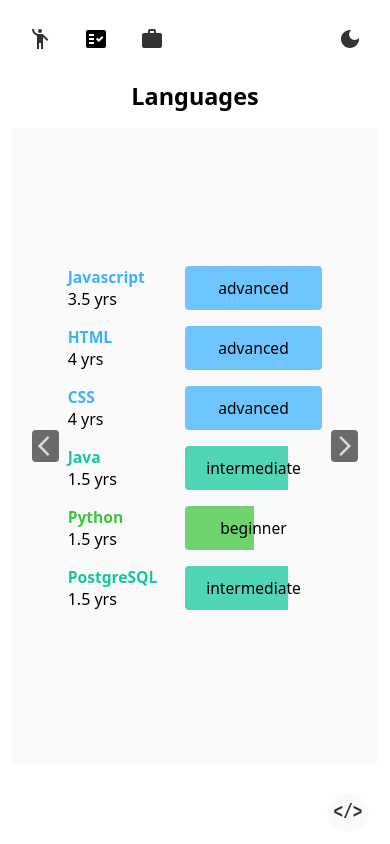
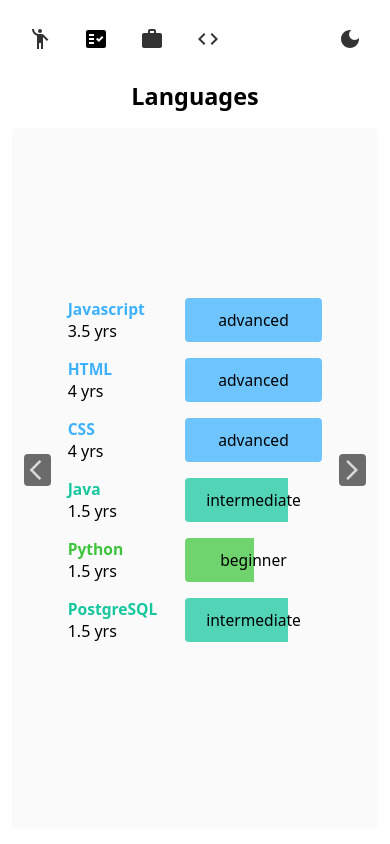
Before and after one commit to mehranathon/portfolio-1-24, a Next.js app: page /profile/skills in a window 390 px wide. Built offline with nearby package versions, Linux system fonts and the light colour scheme.

Commit message:
iOS (#17)
modified css and layout to accomodate iOS on mobile

```diff
--- a/src/app/Footer/Footer.module.css
+++ b/src/app/Footer/Footer.module.css
@@ -9,7 +9,8 @@
     position: fixed;
     bottom: 0;
     width: 100%;
-    background: rgb(var(--background-rgb));
+    height:4rem;
+    background-color:rgba(var(--background-rgb),1);
 }
 
 .button{
--- a/src/app/TopNav/TopNav.jsx
+++ b/src/app/TopNav/TopNav.jsx
@@ -7,6 +7,7 @@ import styles from './TopNav.module.css'
 import EmojiPeopleIcon from '@mui/icons-material/EmojiPeople';
 import WorkIcon from '@mui/icons-material/Work';
 import FactCheckIcon from '@mui/icons-material/FactCheck';
+import CodeIcon from '@mui/icons-material/Code';
 import DarkModeIcon from '@mui/icons-material/DarkMode';
 import LightModeIcon from '@mui/icons-material/LightMode';
 // import { TestButton } from "../TestButton/TestButton";
@@ -28,7 +29,10 @@ export const TopNav=()=>{
         router.push(path)
     }
 
+    const viewSource=()=>window.open('https://github.com/mehranathon/portfolio-1-24', '_blank').focus();
+
     useEffect(()=>{
+
         const docStyle=document.documentElement.style
         docStyle.setProperty("--color-transition", ".25s")
         const userPref=localStorage.getItem("mode")
@@ -58,7 +62,7 @@ export const TopNav=()=>{
                 <TtButton
                     className={`${styles.button} ${currentPage.endsWith("aboutme")?styles.onpage:""}`}
                     onClick={()=>navTo("/profile/aboutme")}
-                    icon=<EmojiPeopleIcon />
+                    icon=<EmojiPeopleIcon/>
                     tooltip="About Me"
                     style={{animationDelay:logGrowth[1]+delay+"s"}}
 
@@ -67,7 +71,7 @@ export const TopNav=()=>{
                     className={`${styles.button} ${currentPage.endsWith("skills")?styles.onpage:""}`}
                     onClick={()=>navTo("/profile/skills")}
                     // onClick={()=>setCurrentPage("skills")}
-                    icon=<FactCheckIcon />
+                    icon=<FactCheckIcon/>
                     tooltip="Skills"
                     style={{animationDelay:logGrowth[2]+delay+"s"}}
 
@@ -75,9 +79,15 @@ export const TopNav=()=>{
                 <TtButton
                     className={`${styles.button} ${currentPage.endsWith("workhistory")?styles.onpage:""}`}
                     onClick={()=>navTo("/profile/workhistory")}
-                    icon=<WorkIcon />
+                    icon=<WorkIcon/>
                     tooltip="Work History"
                     style={{animationDelay:logGrowth[3]+delay+"s"}}
+                />
+                <TtButton
+                    className={styles.button}
+                    onClick={viewSource}
+                    icon=<CodeIcon/>
+                    tooltip="View the Source Code on Github"
                 />
             </div>
             <TtButton
--- a/src/app/TopNav/TopNav.module.css
+++ b/src/app/TopNav/TopNav.module.css
@@ -6,19 +6,13 @@
     left:min(3vw,1rem);
     right:min(3vw,1rem);
     justify-content: space-between;
-    background-color: rgb(var(--background-rgb));
-    /* padding:.5rem; */
+    background-color: rgba(var(--background-rgb),1);
     height:4rem;
     opacity:0;
-    /* transform: translateY(-120%); */
-    /* animation: .25s 1s slide-down ease-in forwards; */
     animation: .25s .5s fadein ease-in forwards;
-    /* margin: min(3vw,1rem);
-    margin-top: 0.5rem; */
     margin-bottom: 0;
     flex:0;
-    z-index:3;
-    /* transition:5s background-color!important; */
+    z-index:99;
 }
 .container::before{
     position:absolute;
@@ -26,7 +20,7 @@
     height:100%;
     width:100%;
     top:-100%;
-    background-color: rgb(var(--background-rgb));
+    background-color: rgba(var(--background-rgb),1);
     z-index:-1;
     transition:.25s background-color!important;
 }
@@ -54,7 +48,7 @@
 .button svg{
     opacity:0;
     animation: .25s .01s fadeup forwards;
-    transition: fill .25s;
+    /* transition: fill .25s 0s !important; */
 }
 
 
@@ -62,7 +56,7 @@
     fill:rgba(var(--primary-color),1) !important;
 }
 .button.onpage{
-    color:rgb(var(--primary-color)) !important;
+    color:rgba(var(--primary-color),1) !important;
 }
 
 @media (pointer: fine) {
--- a/src/app/globals.css
+++ b/src/app/globals.css
@@ -91,15 +91,17 @@ html{
 html,
 body {
   max-width: 100vw;
-  overflow-x: hidden;
-  max-height:100vh;
+  /* max-height:100vh; */
+
 }
 
 body {
-  color: rgb(var(--foreground-rgb));
-  background-color: rgb(var(--background-rgb));
-  background: rgb(var(--background-rgb));
-  height:100vh;
+  display:flex;
+  color: rgba(var(--foreground-rgb),1);
+  background-color: rgba(var(--background-rgb),1);
+  height:100%;
+  overflow-y:auto;
+  overflow-x:hidden;
   font-family: system-ui, -apple-system, BlinkMacSystemFont, 'Segoe UI', Roboto, Oxygen, Ubuntu, Cantarell, 'Open Sans', 'Helvetica Neue', sans-serif !important;
 }
 
@@ -123,29 +125,22 @@ h3{
   /* transition:var(--color-transition) background-color, var(--color-transition) color ; */
 }
 .main{
+  display:flex;
+  flex-direction: column;
+  position: relative;
+  width:100%;
+  overflow: visible;
+}
+
+.main>section{
+  flex:1;
   position:relative;
-  height: 100%;
-  display: flex;
-  flex-direction: column;
-  padding: 0.5 min(3vw,1rem);
+  padding-top:5rem;
+  padding-bottom:1rem;
+  width: 100%;
+  overflow: visible;
 }
-.top-container{
-  display: flex;
-  height: 100%;
-  width: 100%;
-  overflow-x: hidden;
-  overflow-y: auto;
-  align-items: flex-start;
-  margin: 5rem 0;
-}
-section{
-  display: flex;
-  height: inherit;
-  flex: 1;
-  justify-content: center;
-  flex-direction: column;
-  /* font-size:1em; */
-}
+
 
 @media (prefers-color-scheme: dark) {
   html {
--- a/src/app/layout.js
+++ b/src/app/layout.js
@@ -19,10 +19,7 @@ export default function RootLayout({ children }) {
         <main className="main">
           <TtProvider>
             <TopNav/>
-            <div className="top-container">
             {children}
-            </div>
-            <Footer/>
             <ToolTip/>
           </TtProvider>
         </main>
--- a/src/app/page.js
+++ b/src/app/page.js
@@ -2,6 +2,8 @@ import RootLayout from "./layout";
 
 export default function Home({children}) {
   return (
-    <RootLayout/>
+    <div>
+        <RootLayout/>
+    </div>
   );
 }
--- a/src/app/profile/aboutme/AboutMe.jsx
+++ b/src/app/profile/aboutme/AboutMe.jsx
@@ -49,7 +49,6 @@ export const AboutMe=()=>{
                 </h3>
             </div>
         </div>
-        <div className={styles.wrapper}>
             <div className={styles.personalStatement}>
             {
                 personalStatement
@@ -58,7 +57,6 @@ export const AboutMe=()=>{
             }
             </div>
         </div>
-        </div>
 
     )
 
--- a/src/app/profile/aboutme/AboutMe.module.css
+++ b/src/app/profile/aboutme/AboutMe.module.css
@@ -1,16 +1,17 @@
 .container{
-    height: 100%;
+    height:100%;
     display: flex;
     flex-direction: column;
     justify-content: flex-start;
-    padding: min(3vw,1rem);
-    padding-bottom: 0;
+    padding: 0rem min(3vw,1rem);
+    overflow: visible;
 }
 .topCard{
     display: flex;
     align-items: center;
     justify-content: flex-start;
-    height: 8rem;
+    height: min(35vw, 8rem);
+    flex:0;
 }
 .topCard a{
     color:#2fd5d5 !important;;
@@ -23,7 +24,7 @@
 
 .headshotContainer{
     border-radius: 0.25rem;
-    height: 100%;
+    height: inherit;
     width:auto;
     overflow: hidden;
     display: flex;
@@ -45,44 +46,33 @@
 .info{
     display: flex;
     padding-left: 0.5rem;
+    height:inherit;
     position: relative;
     border-radius: 0.25rem;
     margin-left: 1rem;
     background-color: rgba(var(--foreground-rgb),.02);
-    height: 100%;
     opacity:0;
-    flex: 1;
     flex-direction: column;
     justify-content: center;
     animation:.25s .5s fadein forwards;
+    flex:1;
 }
 
 .info h1, .info h2, .info h3{
     opacity:0;
     animation:.25s .25s slideleft forwards;
 }
-.wrapper{
-    border-radius: .25rem;
-    overflow:visible;
+
+.personalStatement{
     margin-top:1rem;
-}
-
-@media (pointer: coarse) {
-    .wrapper{
-        overflow:visible;
-    }
-}
-.personalStatement{
-    margin: 0;
     background-color: rgba(var(--foreground-rgb),.02);
     border-radius: 0.25rem;
-    overflow: auto;
-    height: fit-content;
-    max-height: 100%;
+    overflow-y: visible;
+    height: min-content;
     padding:1rem;
     opacity:0;
     animation: .25s .5s fadein forwards;
-    flex:auto
+    flex:0;
 }
 
 .personalStatement::-webkit-scrollbar-track {
--- a/src/app/profile/skills/SkillCarousel.jsx
+++ b/src/app/profile/skills/SkillCarousel.jsx
@@ -47,14 +47,14 @@ export const SkillCarousel=()=>{
             >
                 {skill}
             </h1>
-            <div className={styles.SkillsContainer}>
-                <TtButton
+            <TtButton
                     className={styles.cycleButton}
                     onClick={()=>cycleSkill(-1)}
                     icon=<ArrowBackIcon/>
                     tooltip="Previous"
 
                 />
+            <div className={styles.SkillsContainer}>
                 <div className={styles.skillContent}>
                 {
                 skills[skill].map((entry,ind) =>
@@ -68,13 +68,13 @@ export const SkillCarousel=()=>{
                     />
                 )}
                 </div>
-                <TtButton
+            </div>
+            <TtButton
                     className={styles.cycleButton}
                     onClick={()=>cycleSkill(1)}
                     icon=<ArrowForwardIcon/>
                     tooltip="Next"
                 />
-            </div>
         </div>
     )
 }
--- a/src/app/profile/skills/Skills.module.css
+++ b/src/app/profile/skills/Skills.module.css
@@ -1,5 +1,6 @@
 .container{
-    overflow: hidden;
+    overflow-y:auto;
+    overflow-x: hidden;
     flex: 1;
     height: 100%;
     display: flex;
@@ -97,11 +98,12 @@
     animation: .25s fadein forwards;
 }
 .cycleButton{
-    position:absolute;
+    position:fixed;
     cursor:pointer;
     line-height:0;
     z-index:2;
-    top:50%;
+    top:50vh;
+    left:1.5rem;
     color:#d9d9d9;
     background-color:#6b6b6b;
     transform: translateY(-50%);
@@ -109,18 +111,21 @@
     border:none!important;
     border-radius:.25rem;
     padding: 0.25rem 0.1rem;
+    transform: translateY(100%);
     -webkit-appearance: none;
     appearance: none;
 }
-.cycleButton:first-child{
-    left:1.25rem;
-}
 .cycleButton:last-child{
-    right:1.25rem;
+    left:auto;
+    right:1.5rem;
 }
 
-.cycleButton:first-child  svg{
-    transform:translateX(20%)
+.cycleButton svg{
+    transform:translateX(15%)
+}
+
+.cycleButton:last-child svg{
+    transform: none;
 }
 
 
--- a/src/app/profile/workhistory/WorkHistory.module.css
+++ b/src/app/profile/workhistory/WorkHistory.module.css
@@ -3,8 +3,6 @@
     position:relative;
     flex-direction: column;
     padding:0rem;
-    height: 100%;
-    overflow:hidden;
     overflow:visible;
     /* margin-top: 1rem; */
 }
@@ -17,7 +15,6 @@
 
 
 .entries{
-    overflow-y: auto;
     overflow:visible;
     height: 100%;
     width: 100%;
```
